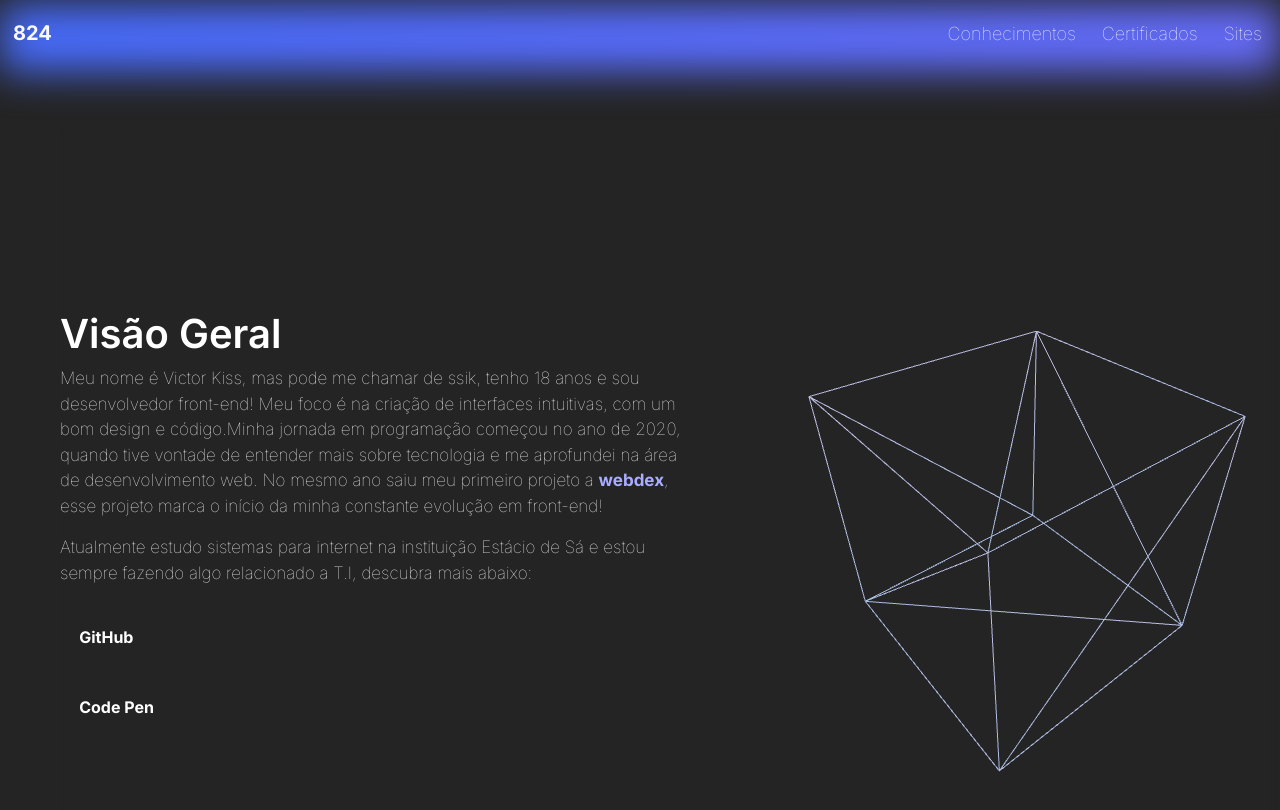
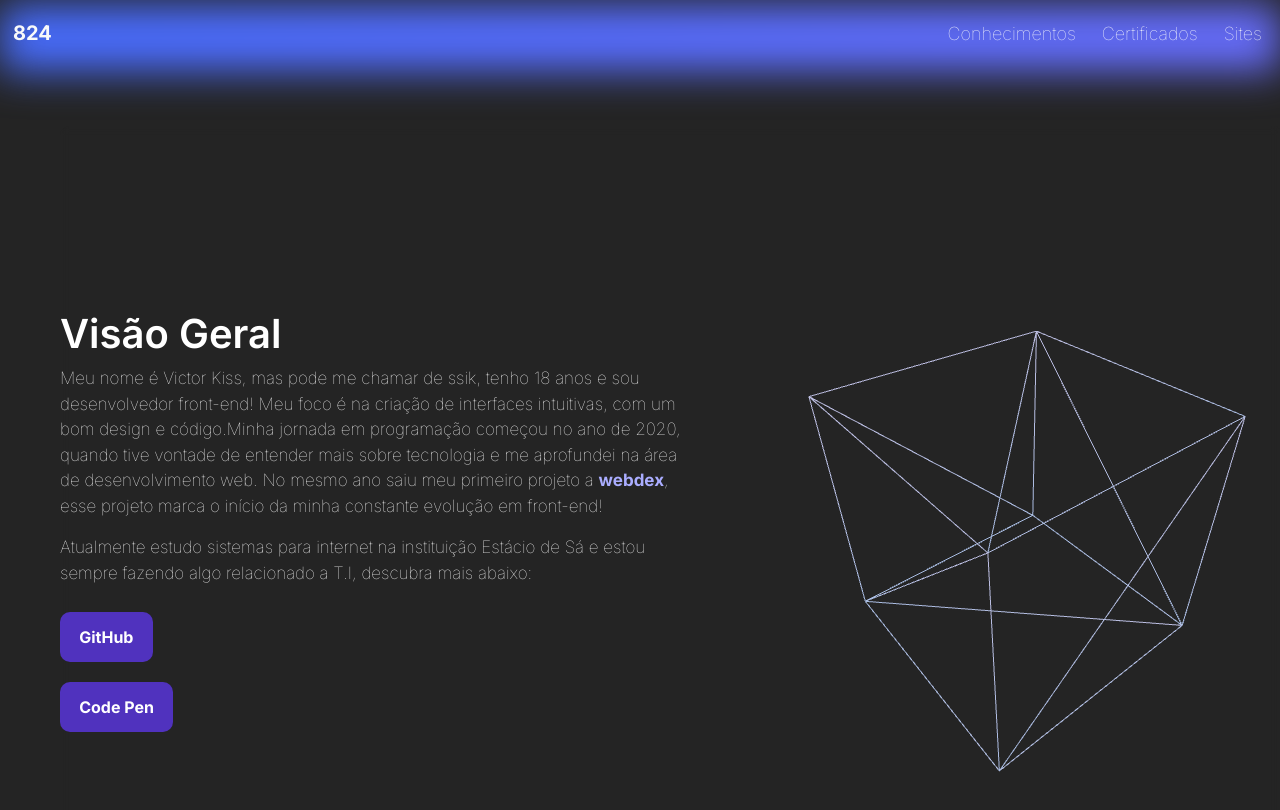
Before and after one commit to victor-kiss/ssik824, a Next.js app: page / in a window 1280 px wide. Shown: the top 810 px of the page. Built offline with nearby package versions, Linux system fonts and the light colour scheme.

Commit message:
Update page.tsx

```diff
--- a/src/app/page.tsx
+++ b/src/app/page.tsx
@@ -13,7 +13,7 @@ const LinkButton = styled.a`
   text-decoration:none;
   border-radius:10px;
   padding:0.8rem 1.2rem;
-  background:##5f81ff;
+  background:#5032BE;
   display:block;
   margin:10px 0;
   font-weight:bold;
```
